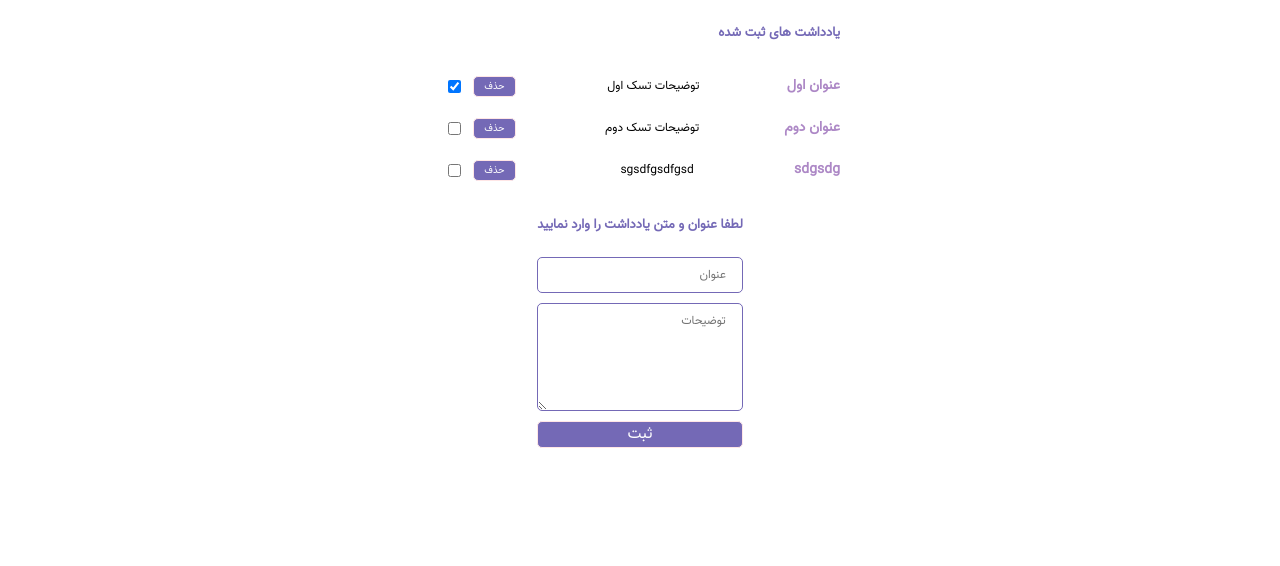
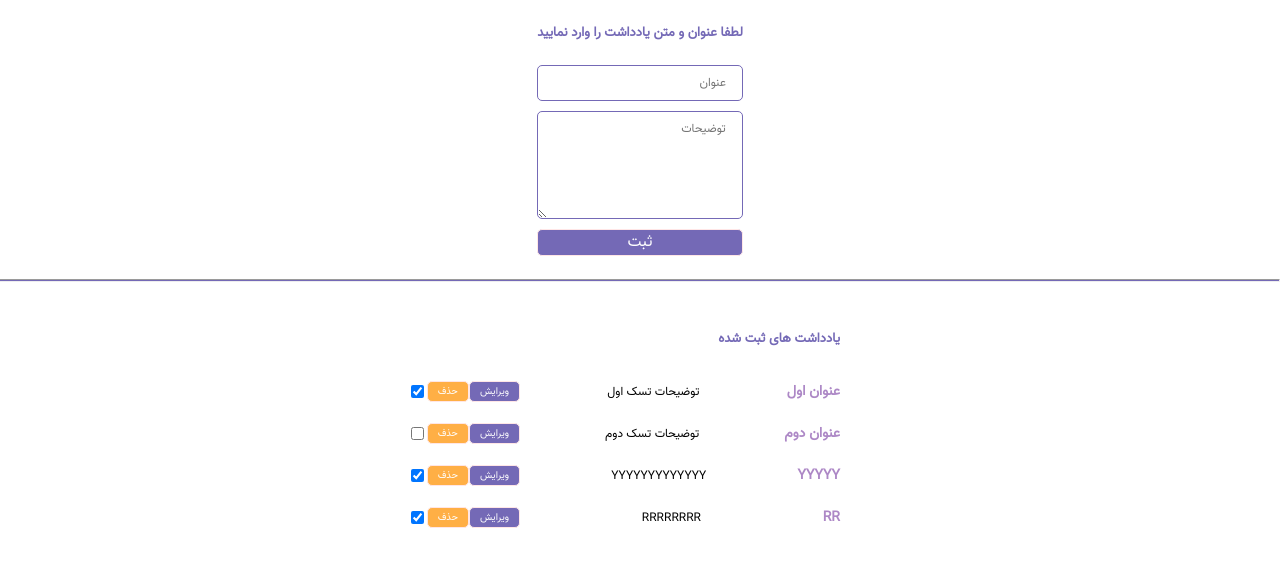
Before and after one commit to behnam74gh/TodoListY, a React (Create React App) app: page / in a window 1280 px wide. Shown: the top 566 px of the page. Built offline with nearby package versions, Linux system fonts and the light colour scheme; data requests are answered from the project's data file.

Commit message:
changing status function added

```diff
--- a/db.json
+++ b/db.json
@@ -13,10 +13,16 @@
       "isDone": false
     },
     {
-      "id": "3",
-      "title": "sdgsdg",
-      "description": "sgsdfgsdfgsd",
-      "isDone": false
+      "id": "bd25",
+      "title": "YYYYY",
+      "description": "YYYYYYYYYYYYY",
+      "isDone": true
+    },
+    {
+      "id": "b951",
+      "title": "RR",
+      "description": "RRRRRRRR",
+      "isDone": true
     }
   ]
 }
--- a/src/App.css
+++ b/src/App.css
@@ -8,6 +8,7 @@
   flex-direction: column;
   align-items: center;
   justify-content: center;
+  gap: 15PX 0;
 }
 .todo-wrapper {
 
@@ -36,7 +37,7 @@
   justify-content: space-around;
   width: 80px;
 }
-.delete-button {
+.delete-button, .update-button {
   font-size: 10px;
   border: 1px solid #FFE6E6;
   padding: 2px 10px;
@@ -45,6 +46,9 @@
   color: #fff;
   text-align: center;
   cursor: pointer;
+}
+.delete-button{
+  background-color: #FFAF45;
 }
 .check-task-status {
   cursor: pointer;
@@ -80,3 +84,8 @@ button {
 h5 {
   color: #7469B6;
 }
+hr {
+  background-color: #7469B6;
+  height: 1px;
+  width: 100%;
+}
--- a/src/App.js
+++ b/src/App.js
@@ -10,7 +10,7 @@ const App = () => {
     title: "",
     description: ""
   });
-  const [taskAdded, setTasksUpdated] = useState(false)
+  // const [tasksUpdated, setTasksUpdated] = useState(false);
 
   useEffect(() => {
     console.log('useEffect rendered');
@@ -32,13 +32,12 @@ const App = () => {
       .finally(() => {
         setLoading(false);
       });
-  }, [taskAdded]);
+  }, []);
 
   const submitHandler = (e) => {
     e.preventDefault();
 
     setLoading(true);
-    setTasksUpdated(false);
     axios
       .post("http://localhost:3000/tasks", {
         title: task.title,
@@ -51,7 +50,7 @@ const App = () => {
             title: "",
             description: ""
           });
-          setTasksUpdated(true);
+          // setTasksUpdated(true);
         }
       })
       .catch((err) => {
@@ -63,51 +62,42 @@ const App = () => {
   };
   const removeTaskHandler = (id) => {
     if (window.confirm("برای حذف این یادداشت مطئن هستید؟")) {
-      setTasksUpdated(false);
       axios
         .delete(`http://localhost:3000/tasks/${id}`)
         .then((response) => {
           if (response.status === 200) {
-            setTasksUpdated(true);
+            // setTasksUpdated(true);
           }
         })
         .catch((err) => {
           if (err) {
-            console.log(err);
+            console.log('r -> ', err);
             window.alert(err.response.statusText)
           }
         });
     }
   };
+  const changeStatusHandler = (task) => {
+    const {isDone, id} = task;
+
+    axios
+      .patch(`http://localhost:3000/tasks/${id}`, { isDone: !isDone })
+      .then((response) => {
+        if (response.status === 200) {
+          window.alert("وضعیت یادداشت تغییر کرد");
+        }
+      })
+      .catch((err) => {
+        console.log('c -> ',err);
+        if (err.response) {
+          window.alert(err.response.statusText)
+        }
+      });
+    };
+
 
   return (
     <div className='todo-container' dir='rtl'>
-        <div className="todo-wrapper">
-          <h5>یادداشت های ثبت شده</h5>
-            {loading ? (
-            <div className="w-100">
-                <span>Loading...</span>
-            </div>
-            ) : (
-            tasks.length > 0 &&
-            tasks.map((task) => (
-              <div className="task-wrapper" key={task.id}>
-                <strong className='title'>{task.title}</strong>
-                <p className='description'>{task.description}</p>
-                <div className="tasks-options-wrapper">
-                  <button type='button' className='delete-button' onClick={() => removeTaskHandler(task.id)}>حذف</button>
-                  <input
-                    type="checkbox"
-                    className="check-task-status"
-                    value={task.isDone ? true : false}
-                    checked={task.isDone ? true : false}
-                  />
-                </div>
-              </div>
-            ))
-            )}
-        </div>
-
       <div className="form-wrapper">
         <h5>لطفا عنوان و متن یادداشت را وارد نمایید</h5>
         <form className="todo-form" onSubmit={submitHandler}>
@@ -124,6 +114,36 @@ const App = () => {
           </button>
         </form>
       </div>
+
+      <hr />
+
+      <div className="todo-wrapper">
+        <h5>یادداشت های ثبت شده</h5>
+          {loading ? (
+          <div className="w-100">
+              <span>Loading...</span>
+          </div>
+          ) : (
+          tasks.length > 0 &&
+          tasks.map((task) => (
+            <div className="task-wrapper" key={task.id}>
+              <strong className='title'>{task.title}</strong>
+              <p className='description'>{task.description}</p>
+              <div className="tasks-options-wrapper">
+                <button type='button' className='update-button' onClick={() => removeTaskHandler(task.id)}>ویرایش</button>
+                <button type='button' className='delete-button' onClick={() => removeTaskHandler(task.id)}>حذف</button>
+                <input
+                  type="checkbox"
+                  className="check-task-status"
+                  value={task.isDone ? true : false}
+                  checked={task.isDone ? true : false}
+                  onChange={() => changeStatusHandler(task)}
+                />
+              </div>
+            </div>
+          ))
+          )}
+      </div>
     </div>
   )
 }
```
Lines whose indentation alone changed are shown as unchanged.
